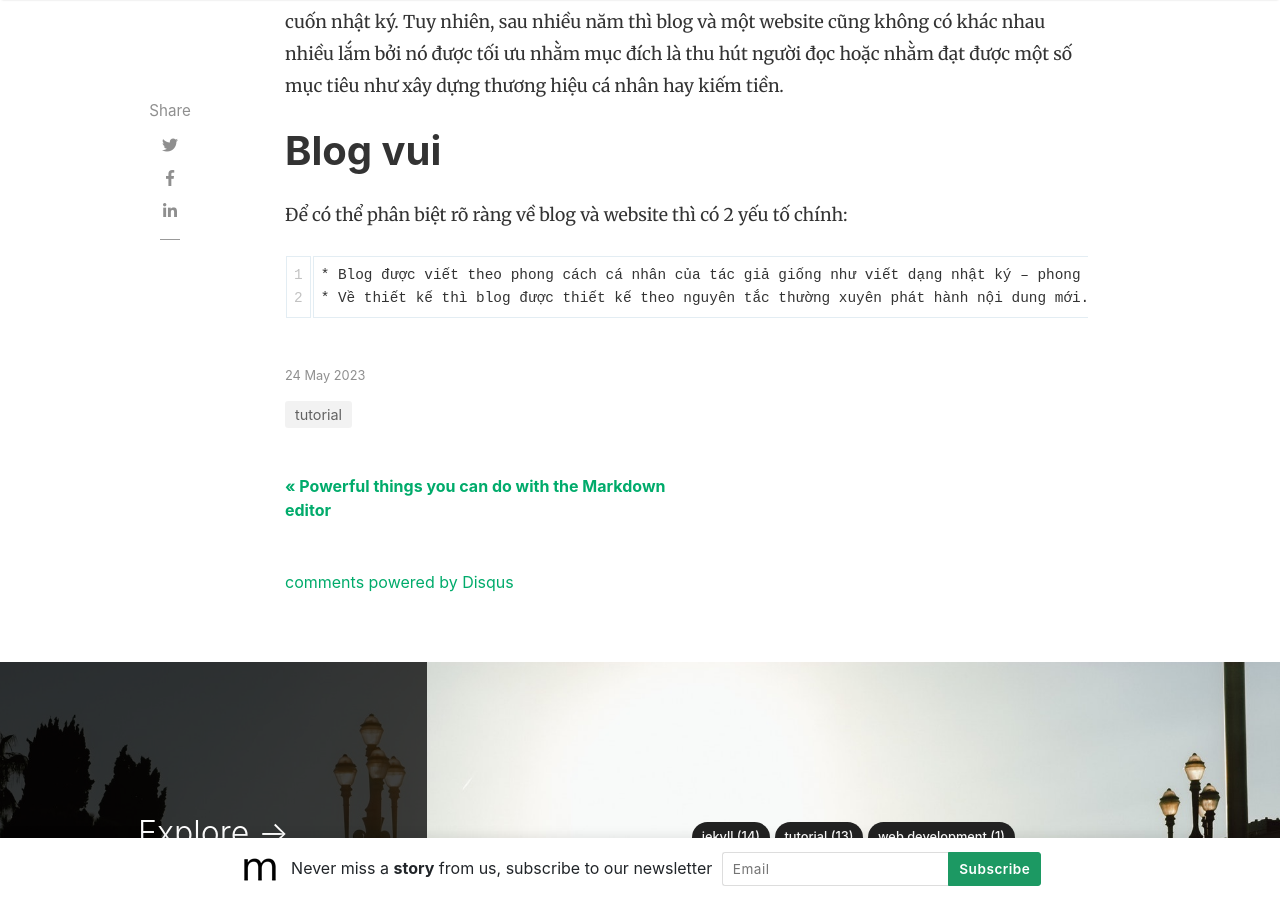
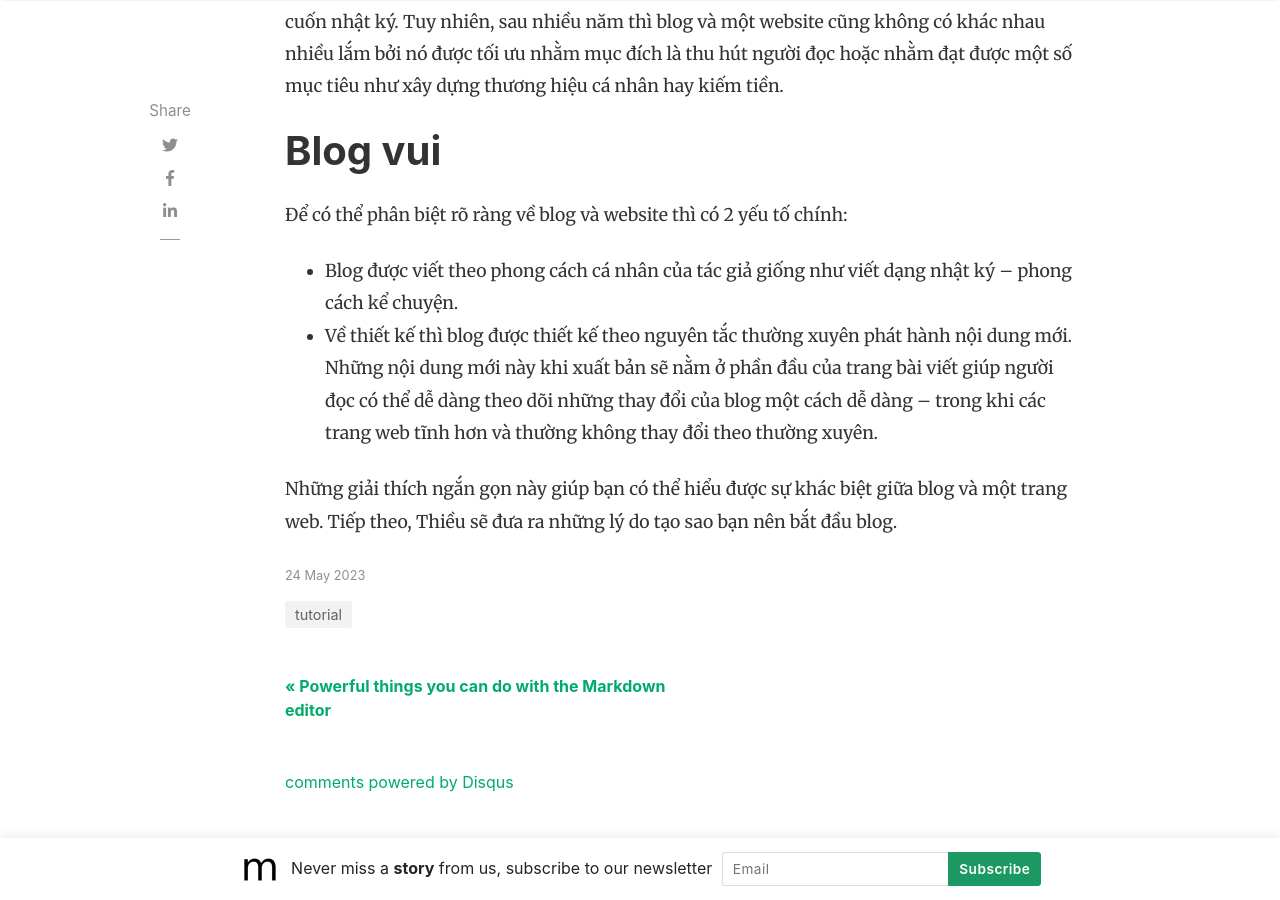
Before and after one commit to quyennt8/quyennt8.github.io, a Jekyll site: the page built from _posts/2023-05-24-hello-moi-nguoi.md, in a window 1280 px wide and 900 px high, scrolled down 1387 px. Built offline with Jekyll 4.4.1, drawn with Linux system fonts in a browser that asks for light colours; nearby versions of some CDN libraries; comment, search, counter and statistics services are not loaded.

Commit message:
sửa 1 xíu

```diff
--- a/_posts/2023-05-24-hello-moi-nguoi.md
+++ b/_posts/2023-05-24-hello-moi-nguoi.md
@@ -17,7 +17,7 @@ Trước đây, những blogger thường viết để chia sẻ những điều
 # Blog vui
 
 Để có thể phân biệt rõ ràng về blog và website thì có 2 yếu tố chính:
+* Blog được viết theo phong cách cá nhân của tác giả giống như viết dạng nhật ký – phong cách kể chuyện.
+* Về thiết kế thì blog được thiết kế theo nguyên tắc thường xuyên phát hành nội dung mới. Những nội dung mới này khi xuất bản sẽ nằm ở phần đầu của trang bài viết giúp người đọc có thể dễ dàng theo dõi những thay đổi của blog một cách dễ dàng – trong khi các trang web tĩnh hơn và thường không thay đổi theo thường xuyên.
 
-    * Blog được viết theo phong cách cá nhân của tác giả giống như viết dạng nhật ký – phong cách kể chuyện.
-    * Về thiết kế thì blog được thiết kế theo nguyên tắc thường xuyên phát hành nội dung mới. Những nội dung mới này khi xuất bản sẽ nằm ở phần đầu của trang bài viết giúp người đọc có thể dễ dàng theo dõi những thay đổi của blog một cách dễ dàng – trong khi các trang web tĩnh hơn và thường không thay đổi theo thường xuyên.
 Những giải thích ngắn gọn này giúp bạn có thể hiểu được sự khác biệt giữa blog và một trang web. Tiếp theo, Thiều sẽ đưa ra những lý do tạo sao bạn nên bắt đầu blog.
```
